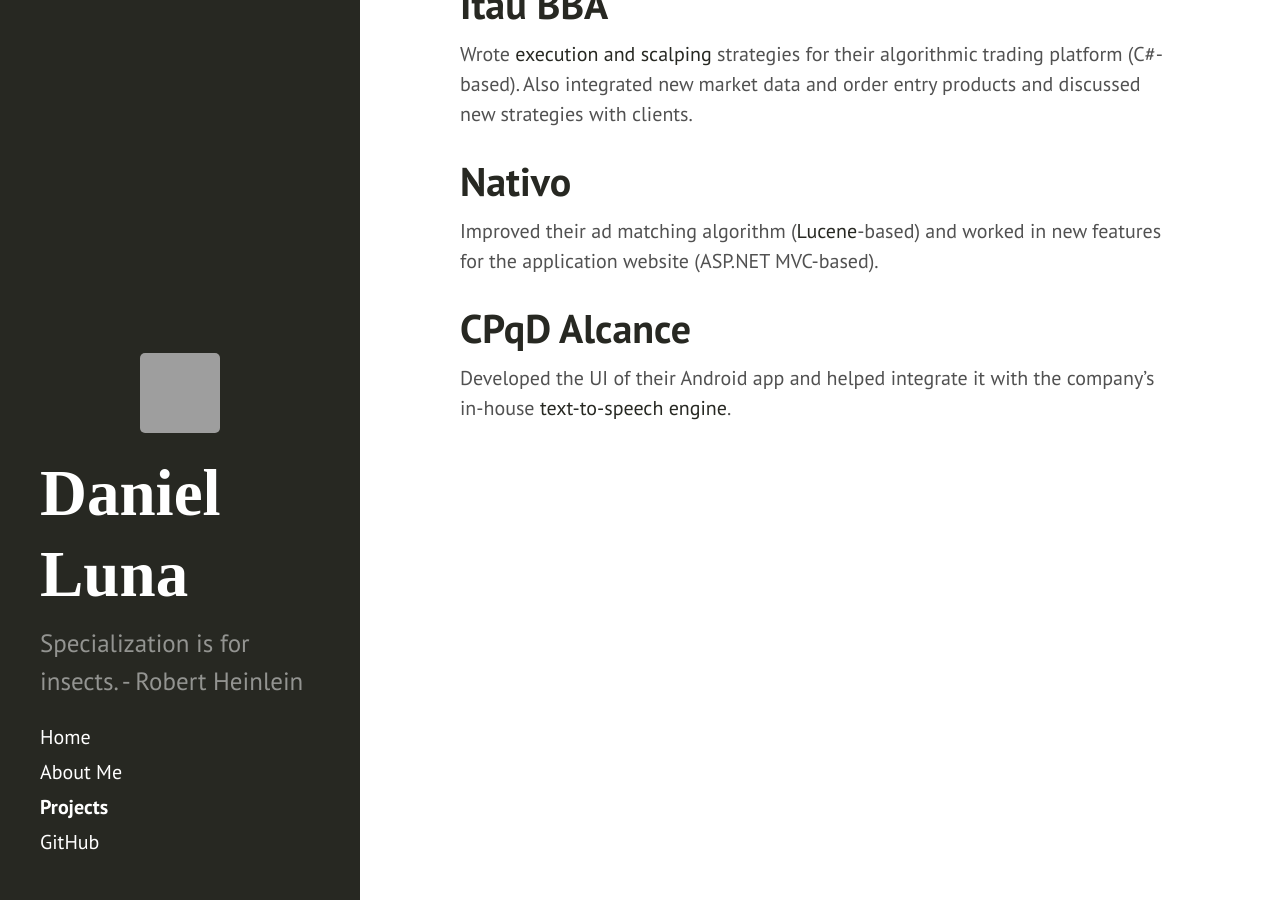
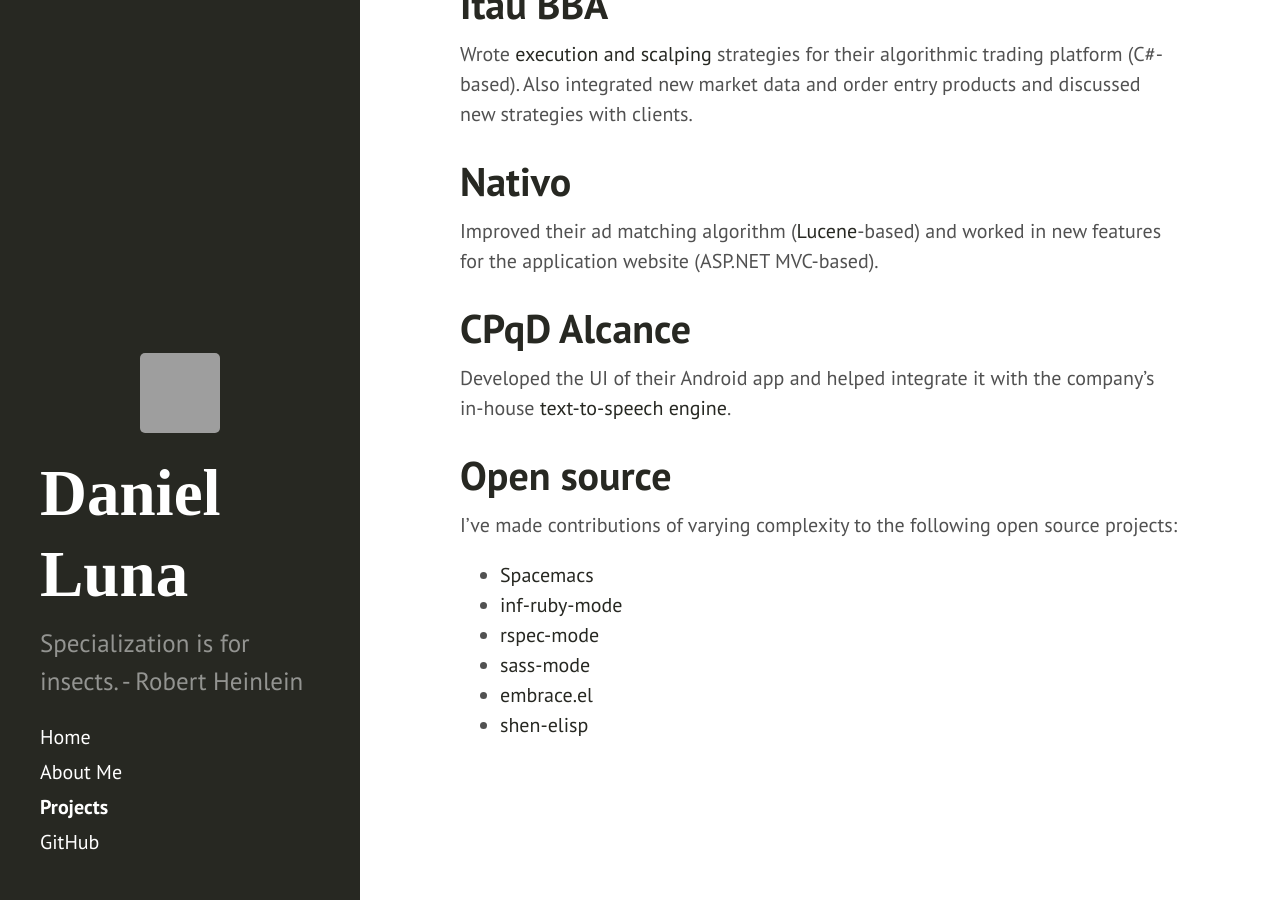
Before and after one commit to dcluna/dcluna.github.io, a Jekyll site: the page built from projects.md, in a window 1280 px wide and 900 px high, scrolled down 601 px. Built offline with Jekyll 4.4.1, drawn with Linux system fonts in a browser that asks for light colours; grey boxes are pictures that could not be loaded.

Commit message:
Updating projects.md with open source contributions

```diff
--- a/projects.md
+++ b/projects.md
@@ -24,3 +24,14 @@
 # [CPqD Alcance](https://play.google.com/store/apps/details?id=br.com.cpqd.alcance&hl=en) #
 
 Developed the UI of their Android app and helped integrate it with the company's in-house [text-to-speech engine](https://www.cpqd.com.br/textofala/telefonia/index.htm).
+
+# [Open source](https://github.com/dcluna) #
+
+I've made contributions of varying complexity to the following open source projects:
+
+- [Spacemacs](https://github.com/syl20bnr/spacemacs/)
+- [inf-ruby-mode](https://github.com/nonsequitur/inf-ruby/)
+- [rspec-mode](https://github.com/pezra/rspec-mode/)
+- [sass-mode](https://github.com/nex3/sass-mode)
+- [embrace.el](https://github.com/cute-jumper/embrace.el)
+- [shen-elisp](https://github.com/deech/shen-elisp)
```
